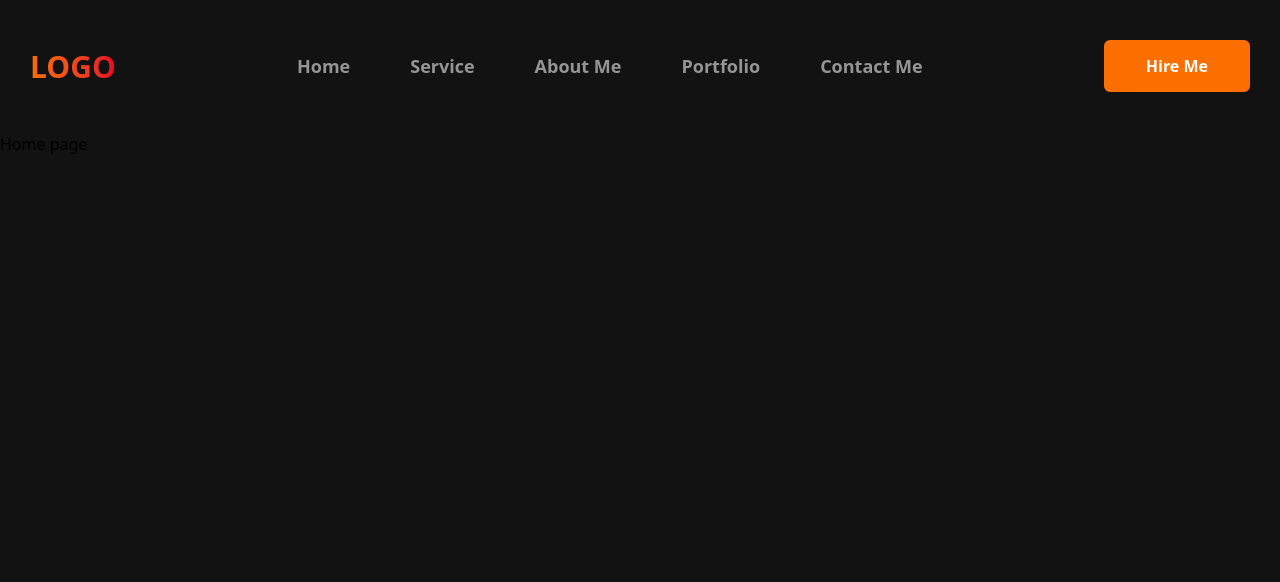
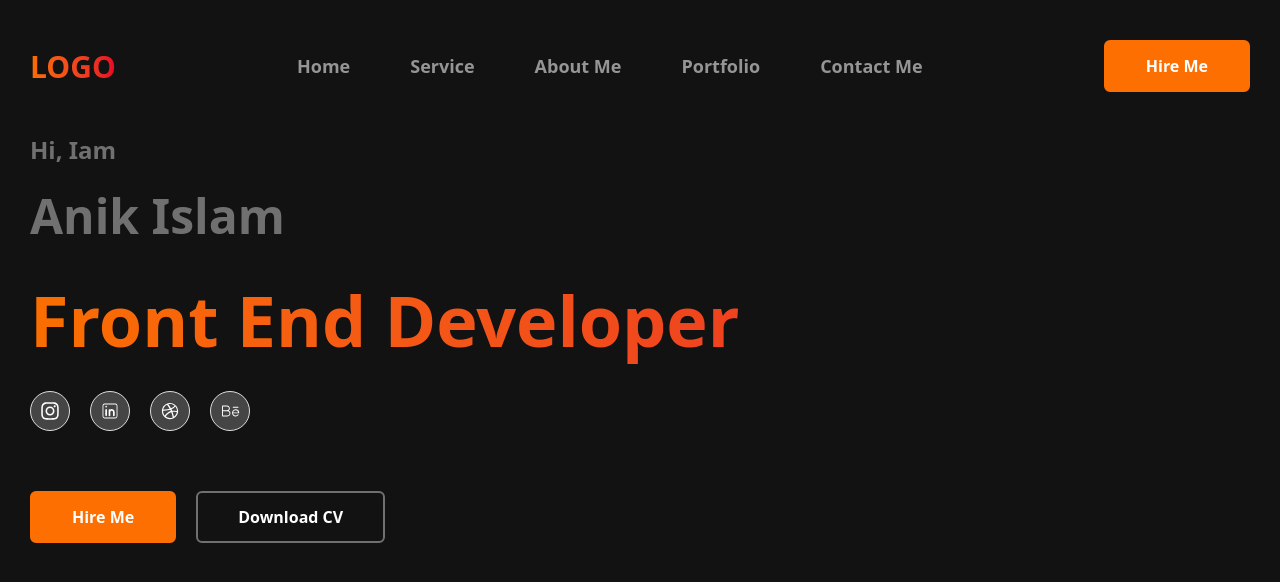
Before and after one commit to Roni006/personal-portfolio, a Next.js app: page / in a window 1280 px wide. Shown: the top 582 px of the page. Built offline with nearby package versions, Linux system fonts and the light colour scheme.

Commit message:
created banner section half left side content

```diff
--- a/package.json
+++ b/package.json
@@ -11,7 +11,8 @@
   "dependencies": {
     "next": "16.2.1",
     "react": "19.2.4",
-    "react-dom": "19.2.4"
+    "react-dom": "19.2.4",
+    "react-icons": "^5.6.0"
   },
   "devDependencies": {
     "@tailwindcss/postcss": "^4",
--- /dev/null
+++ b/src/Components/Banner.jsx
@@ -0,0 +1,58 @@
+import React from "react";
+import Container from "./Container";
+import { FaInstagram } from "react-icons/fa6";
+import { CiLinkedin } from "react-icons/ci";
+import { PiBehanceLogoLight } from "react-icons/pi";
+import { AiOutlineDribbble } from "react-icons/ai";
+
+const Banner = () => {
+  return (
+    <>
+      <section>
+        <Container>
+          <div>
+            <div>
+              <span className="intro">Hi, Iam</span>
+              <h6 className="name pt-3">Anik Islam</h6>
+              <h1 className="font-bold tracking-[3%] bg-linear-to-r from-[#FA6E00] to-[#E60026] bg-clip-text text-transparent text-[70px] pt-4 pb-4.5 ">
+                Front End Developer
+              </h1>
+
+              <div className="icons">
+                <div className="flex items-center gap-5">
+                  <span className=" w-10 h-10 bg-[#7a7a7a7d] border border-[#ddd] rounded-full flex items-center justify-center cursor-pointer hover:bg-transparent hover:border-[#fd6f00] duration-300 ease-in-out ">
+                    <FaInstagram className="text-[20px] text-white " />
+                  </span>
+
+                  <span className=" w-10 h-10 bg-[#7a7a7a7d] border border-[#ddd] rounded-full flex items-center justify-center cursor-pointer hover:bg-transparent hover:border-[#fd6f00] duration-300 ease-in-out ">
+                    <CiLinkedin className="text-[20px] text-white " />
+                  </span>
+
+                  <span className=" w-10 h-10 bg-[#7a7a7a7d] border border-[#ddd] rounded-full flex items-center justify-center cursor-pointer hover:bg-transparent hover:border-[#fd6f00] duration-300 ease-in-out ">
+                    <AiOutlineDribbble className="text-[20px] text-white " />
+                  </span>
+
+                  <span className=" w-10 h-10 bg-[#7a7a7a7d] border border-[#ddd] rounded-full flex items-center justify-center cursor-pointer hover:bg-transparent hover:border-[#fd6f00] duration-300 ease-in-out ">
+                    <PiBehanceLogoLight className="text-[20px] text-white " />
+                  </span>
+                </div>
+              </div>
+
+              <div className="pt-15 pb-20 flex items-center gap-5">
+                <button className="text-[16px] font-bold tracking-[3%] text-white bg-[#fd6f00] py-3 px-10 rounded-md cursor-pointer border-2 border-[#fd6f00] hover:bg-transparent hover:text-[#fd6f00] duration-300 ease-in-out ">
+                  Hire Me
+                </button>
+                <button className="text-[16px] font-bold tracking-[3%] text-white bg-transparent py-3 px-10 rounded-md cursor-pointer border-2 border-[#707070] hover:text-white hover:bg-[#fd6f00] hover:border-[#fd6f00]  duration-300 ease-in-out ">
+                  Download CV
+                </button>
+              </div>
+            </div>
+            <div></div>
+          </div>
+        </Container>
+      </section>
+    </>
+  );
+};
+
+export default Banner;
--- a/src/app/(root)/page.js
+++ b/src/app/(root)/page.js
@@ -1,8 +1,12 @@
+import Banner from '@/Components/Banner'
 import React from 'react'
 
 const page = () => {
   return (
-    <div>Home page</div>
+    <div>
+      <Banner/>
+      {/* <h1>Home page</h1> */}
+    </div>
   )
 }
 
--- a/src/app/globals.css
+++ b/src/app/globals.css
@@ -1,8 +1,13 @@
 @import "tailwindcss";
 
 body {
-  background: #121212;
+  background-color: var(--background);
 }
+:root {
+  --background: #121212;
+  --banner-intro: #707070;
+}
+/* ! ==================== */
 .link {
   color: #959595;
   font-size: 18px;
@@ -11,8 +16,26 @@ body {
 }
 .link:hover {
   color: #fd6f00;
+}
+/* banner section  */
+.intro {
+  color: var(--banner-intro);
+  font-size: 24px;
+  font-weight: 600;
+  letter-spacing: 3%;
+}
+.name{
+  color:var(--banner-intro);
+  font-weight: bold;
+  font-size: 48px;
+  letter-spacing: 3%;
+}
+.desig{
 
 }
+/* banner section  */
+
+
 
 /* :root {
   --background: #ffffff;
```
Also changed, not shown: 1 other file (tests, documents, lock files or other folders).
